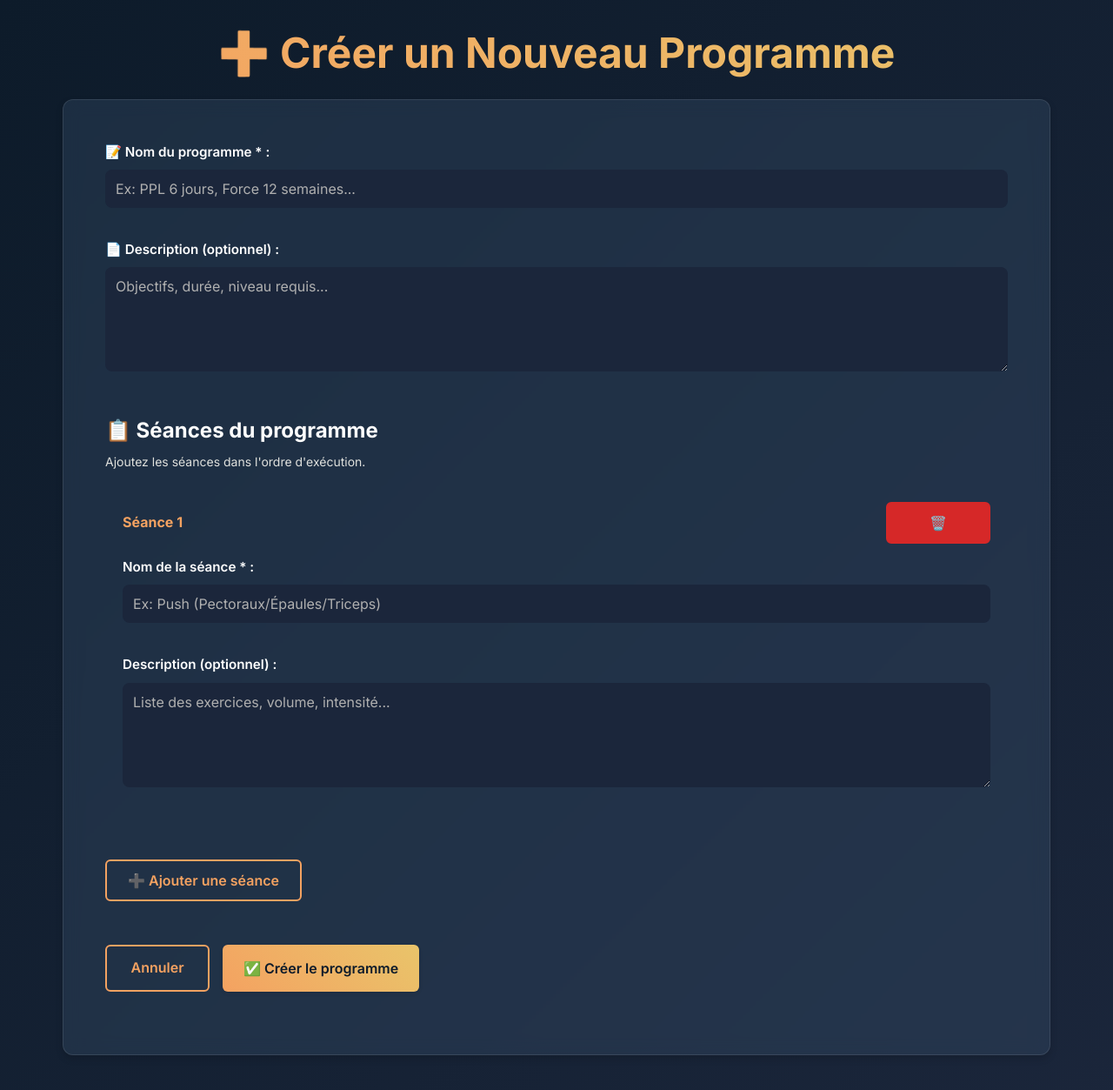
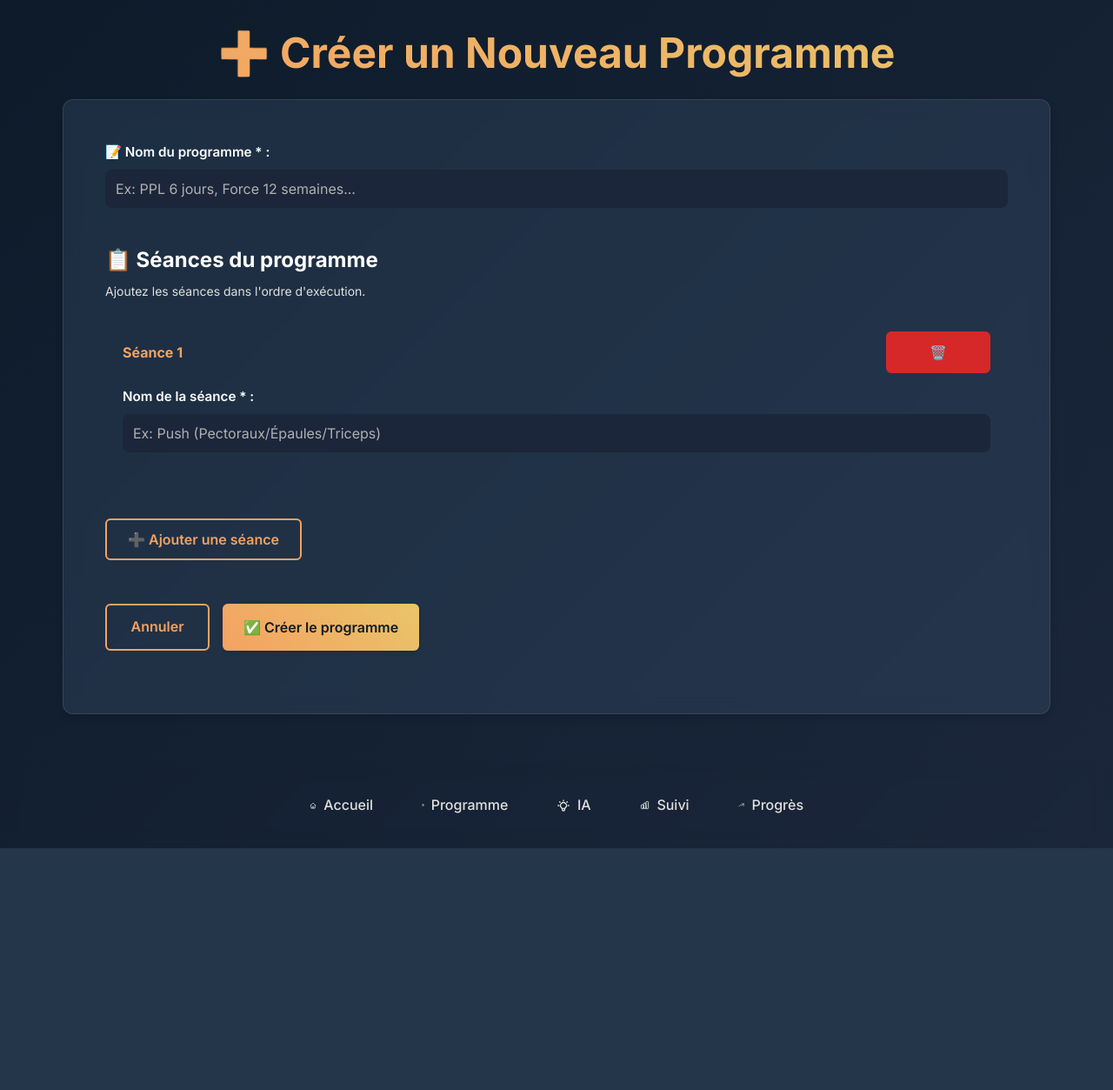
Before and after one commit to AnthonyDh10/AppWorkout, a Flask app: page /programme/create in a window 1280 px wide. Shown: the top 1253 px of the page at 87% size. After the commit the page ends 975 px from the top, so only its background shows below. Run offline with Flask 3, Linux system fonts and the light colour scheme.

Commit message:
Remove programme and seance descriptions from forms and DB ops
Eliminates the 'description' field for programmes and séances from the backend logic, HTML forms, and templates. Updates database operations to no longer handle or store descriptions, simplifying the data model and user interface.

```diff
--- a/app.py
+++ b/app.py
@@ -805,7 +805,6 @@ def programme_create():
     if request.method == 'POST':
         try:
             nom = request.form.get('nom', '').strip()
-            description = request.form.get('description', '').strip()
             seances_json = request.form.get('seances_data')
 
             if not nom:
@@ -820,15 +819,15 @@ def programme_create():
                         cur = conn.cursor()
 
                         # Créer le programme
-                        cur.execute("INSERT INTO programmes (nom, description) VALUES (?, ?)", (nom, description))
+                        cur.execute("INSERT INTO programmes (nom) VALUES (?)", (nom,))
                         programme_id = cur.lastrowid
 
                         # Ajouter les séances
                         for seance in seances:
                             cur.execute("""
-                                INSERT INTO programme_seances (programme_id, ordre, nom_seance, description)
-                                VALUES (?, ?, ?, ?)
-                            """, (programme_id, seance['ordre'], seance['nom'], seance.get('description', '')))
+                                INSERT INTO programme_seances (programme_id, ordre, nom_seance)
+                                VALUES (?, ?, ?)
+                            """, (programme_id, seance['ordre'], seance['nom']))
 
                         conn.commit()
                         message = f"✅ Programme '{nom}' créé avec {len(seances)} séance(s)!"
@@ -870,19 +869,18 @@ def programme_duplicate(programme_id):
             cur = conn.cursor()
 
             # Récupérer le programme original
-            cur.execute("SELECT nom, description FROM programmes WHERE id = ?", (programme_id,))
+            cur.execute("SELECT nom FROM programmes WHERE id = ?", (programme_id,))
             programme = cur.fetchone()
 
             if programme:
                 # Créer la copie
                 nouveau_nom = f"{programme[0]} (Copie)"
-                cur.execute("INSERT INTO programmes (nom, description) VALUES (?, ?)",
-                          (nouveau_nom, programme[1]))
+                cur.execute("INSERT INTO programmes (nom) VALUES (?)", (nouveau_nom,))
                 nouveau_programme_id = cur.lastrowid
 
                 # Copier les séances
                 cur.execute("""
-                    SELECT ordre, nom_seance, description
+                    SELECT ordre, nom_seance
                     FROM programme_seances
                     WHERE programme_id = ?
                     ORDER BY ordre
@@ -891,9 +889,9 @@ def programme_duplicate(programme_id):
 
                 for seance in seances:
                     cur.execute("""
-                        INSERT INTO programme_seances (programme_id, ordre, nom_seance, description)
-                        VALUES (?, ?, ?, ?)
-                    """, (nouveau_programme_id, seance[0], seance[1], seance[2]))
+                        INSERT INTO programme_seances (programme_id, ordre, nom_seance)
+                        VALUES (?, ?, ?)
+                    """, (nouveau_programme_id, seance[0], seance[1]))
 
                 conn.commit()
     except sqlite3.Error as e:
@@ -959,7 +957,7 @@ def programme_start_seance(seance_id):
             cur = conn.cursor()
 
             # Récupérer les infos de la séance du programme
-            cur.execute("SELECT nom_seance, description FROM programme_seances WHERE id = ?", (seance_id,))
+            cur.execute("SELECT nom_seance FROM programme_seances WHERE id = ?", (seance_id,))
             seance = cur.fetchone()
 
             if seance:
@@ -985,7 +983,6 @@ def programme_save_from_ai():
         import re
 
         nom = request.form.get('nom', '').strip()
-        description = request.form.get('description', '').strip()
         programme_text = request.form.get('programme_text', '').strip()
 
         if not nom or not programme_text:
@@ -1007,8 +1004,7 @@ def programme_save_from_ai():
                 if ligne_clean and len(ligne_clean) > 3:  # Éviter les lignes trop courtes
                     seances.append({
                         'ordre': ordre,
-                        'nom': ligne_clean[:200],  # Limiter la longueur
-                        'description': ''
+                        'nom': ligne_clean[:200]  # Limiter la longueur
                     })
                     ordre += 1
 
@@ -1017,15 +1013,15 @@ def programme_save_from_ai():
                 cur = conn.cursor()
 
                 # Créer le programme
-                cur.execute("INSERT INTO programmes (nom, description) VALUES (?, ?)", (nom, description))
+                cur.execute("INSERT INTO programmes (nom) VALUES (?)", (nom,))
                 programme_id = cur.lastrowid
 
                 # Ajouter les séances
                 for seance in seances:
                     cur.execute("""
-                        INSERT INTO programme_seances (programme_id, ordre, nom_seance, description)
-                        VALUES (?, ?, ?, ?)
-                    """, (programme_id, seance['ordre'], seance['nom'], seance['description']))
+                        INSERT INTO programme_seances (programme_id, ordre, nom_seance)
+                        VALUES (?, ?, ?)
+                    """, (programme_id, seance['ordre'], seance['nom']))
 
                 conn.commit()
                 return jsonify({'success': True, 'message': f'Programme sauvegardé avec {len(seances)} séances!'})
--- a/templates/programme_create.html
+++ b/templates/programme_create.html
@@ -21,15 +21,6 @@
                        name="nom"
                        placeholder="Ex: PPL 6 jours, Force 12 semaines..."
                        required>
-            </div>
-
-            <div class="form-group">
-                <label for="description">📄 Description (optionnel) :</label>
-                <textarea
-                    id="description"
-                    name="description"
-                    rows="3"
-                    placeholder="Objectifs, durée, niveau requis..."></textarea>
             </div>
 
             <input type="hidden" name="seances_data" id="seances_data">
@@ -78,13 +69,6 @@ function addSeance() {
                        required>
             </div>
         </div>
-        <div class="form-group">
-            <label>Description (optionnel) :</label>
-            <textarea
-                class="seance-description"
-                rows="2"
-                placeholder="Liste des exercices, volume, intensité..."></textarea>
-        </div>
     `;
 
     container.appendChild(seanceDiv);
@@ -119,14 +103,12 @@ document.getElementById('programme-form').addEventListener('submit', function(e)
 
     seanceForms.forEach((seanceForm) => {
         const nom = seanceForm.querySelector('.seance-nom').value.trim();
-        const description = seanceForm.querySelector('.seance-description').value.trim();
         const ordre = parseInt(seanceForm.dataset.ordre);
 
         if (nom) {
             seancesData.push({
                 ordre: ordre,
-                nom: nom,
-                description: description
+                nom: nom
             });
         }
     });
```
Also changed, not shown: templates/ai.html (+0 -9 lines), templates/programme.html (+0 -10 lines).
